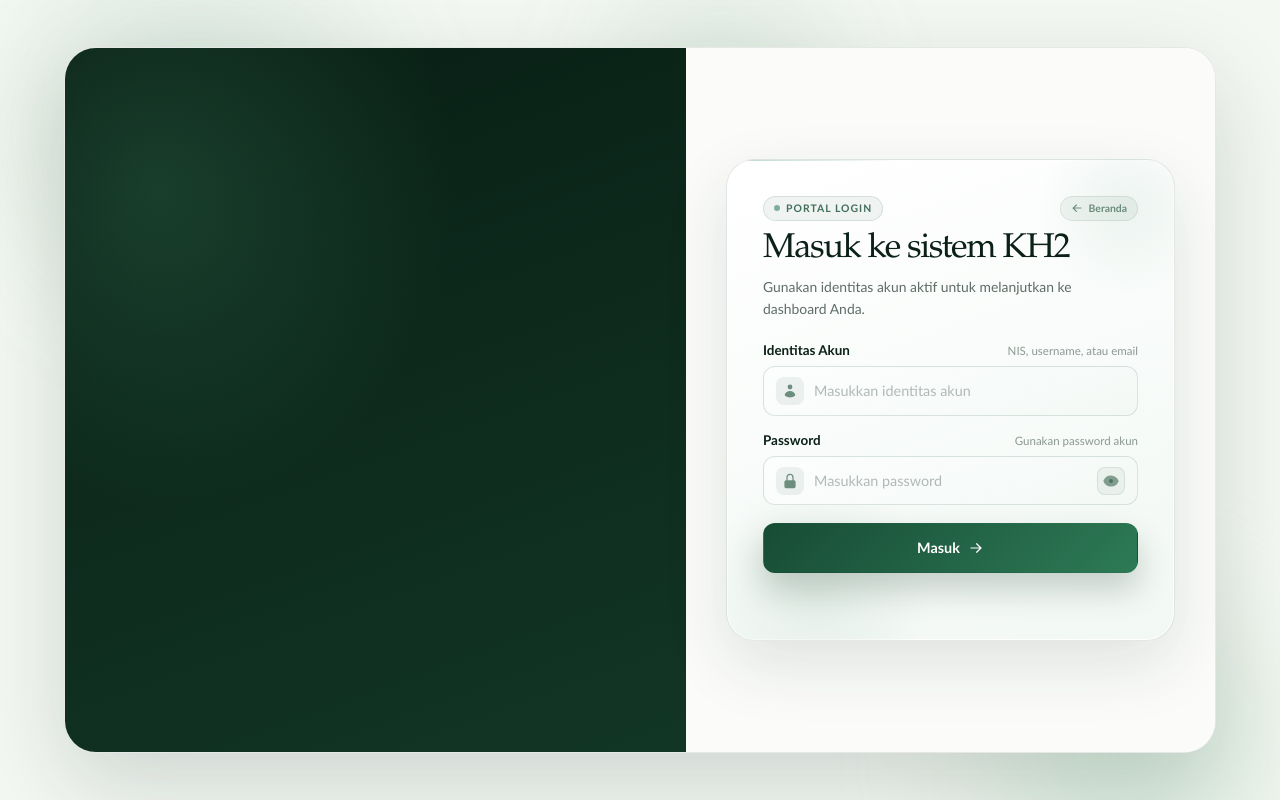
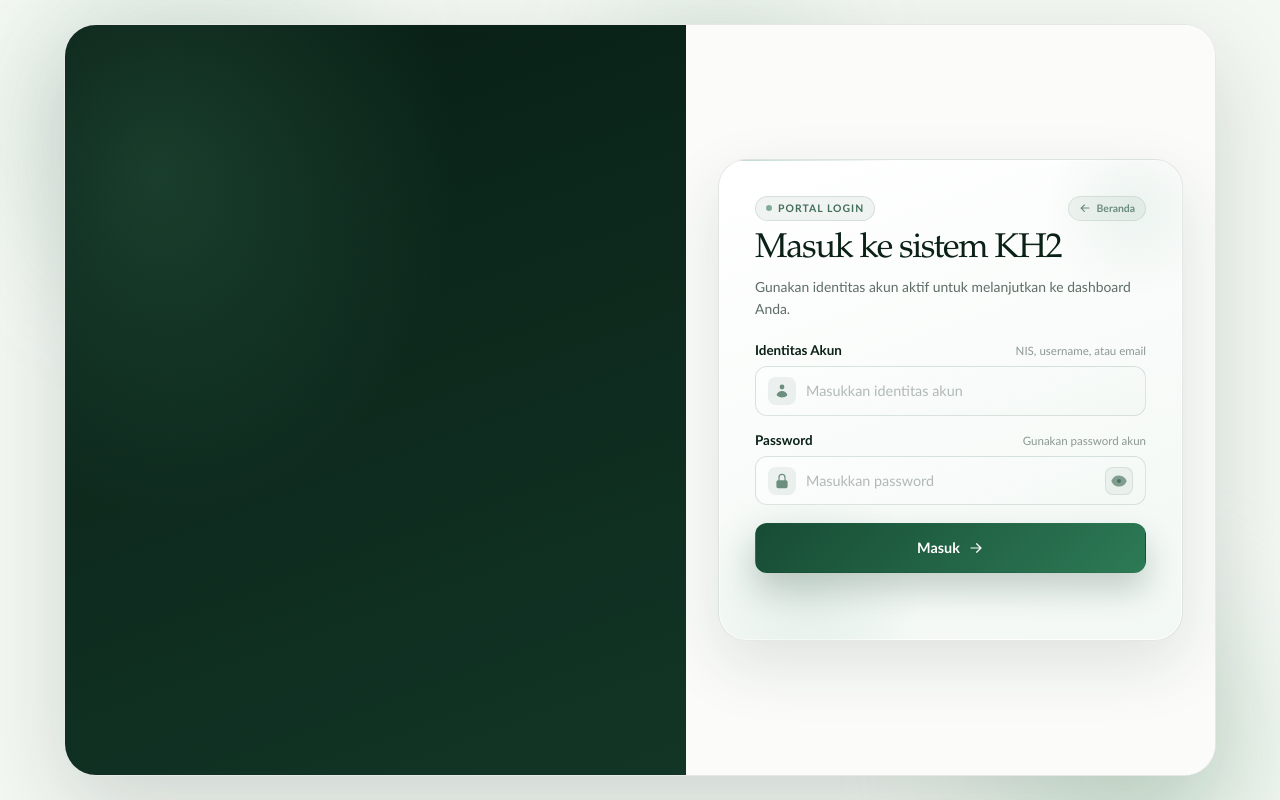
Before and after one commit to ppmkh2sby/FrontEnd_KH2-Management-System, a React (Vite) app: page /login in a window 1280 px wide. Built offline with nearby package versions, Linux system fonts and the light colour scheme; no server answers.

Commit message:
fix: lock login page to viewport frame

```diff
--- a/src/pages/login/LoginPage.tsx
+++ b/src/pages/login/LoginPage.tsx
@@ -81,7 +81,7 @@ export function LoginPage() {
   }
 
   return (
-    <main className="relative grid min-h-dvh place-items-center overflow-hidden bg-[#f4f8f3] px-4 py-8 sm:px-6 lg:py-10">
+    <main className="relative grid h-dvh min-h-0 max-h-dvh place-items-center overflow-hidden bg-[#f4f8f3] px-3 py-3 sm:px-4 sm:py-4 lg:py-6">
 
       {/* Background decorations */}
       <div className="pointer-events-none absolute inset-0 overflow-hidden" aria-hidden="true">
@@ -114,7 +114,7 @@ export function LoginPage() {
 
       {/* Main card */}
       <div
-        className="relative z-10 grid w-full max-w-6xl overflow-hidden rounded-[2rem] border border-forest-900/10 bg-white shadow-[0_32px_90px_rgba(8,30,20,0.16),0_0_0_1px_rgba(255,255,255,0.7)_inset] max-lg:grid-cols-1 lg:grid-cols-[1.08fr_minmax(380px,0.92fr)]"
+        className="relative z-10 grid h-[calc(100dvh-1.5rem)] max-h-full min-h-0 w-full max-w-6xl overflow-hidden rounded-[2rem] border border-forest-900/10 bg-white shadow-[0_32px_90px_rgba(8,30,20,0.16),0_0_0_1px_rgba(255,255,255,0.7)_inset] max-lg:grid-cols-1 sm:h-[calc(100dvh-2rem)] lg:h-[calc(100dvh-3rem)] lg:grid-cols-[1.08fr_minmax(380px,0.92fr)]"
       >
         {/* Column divider + left bg */}
         <div className="pointer-events-none absolute inset-0" aria-hidden="true">
@@ -125,7 +125,7 @@ export function LoginPage() {
 
         {/* Left panel — hero */}
         <section
-          className="relative z-10 hidden min-h-[34rem] min-w-0 flex-col justify-between p-10 lg:flex xl:p-12"
+          className="relative z-10 hidden min-h-0 min-w-0 flex-col justify-between overflow-hidden p-8 lg:flex xl:p-10"
           aria-labelledby="auth-hero-title"
         >
           {/* Top: branding */}
@@ -183,7 +183,7 @@ export function LoginPage() {
         </section>
 
         {/* Right panel — login form */}
-        <section className="relative z-10 flex min-h-[34rem] min-w-0 items-center bg-[#fbfcfa]/90 p-6 sm:p-8 lg:min-h-[44rem] lg:p-10">
+        <section className="relative z-10 flex min-h-0 min-w-0 items-center overflow-hidden bg-[#fbfcfa]/90 p-4 sm:p-6 lg:p-8">
           <div
             className="relative mx-auto w-full max-w-xl overflow-hidden rounded-[1.75rem] border border-forest-900/10 bg-[linear-gradient(160deg,#ffffff_0%,#f2f8f4_100%)] p-7 text-forest-900 shadow-[0_24px_64px_rgba(15,40,26,0.12),0_0_0_1px_rgba(255,255,255,0.9)_inset] motion-safe:animate-auth-fade-up sm:p-9"
             aria-labelledby="auth-card-title"
```
